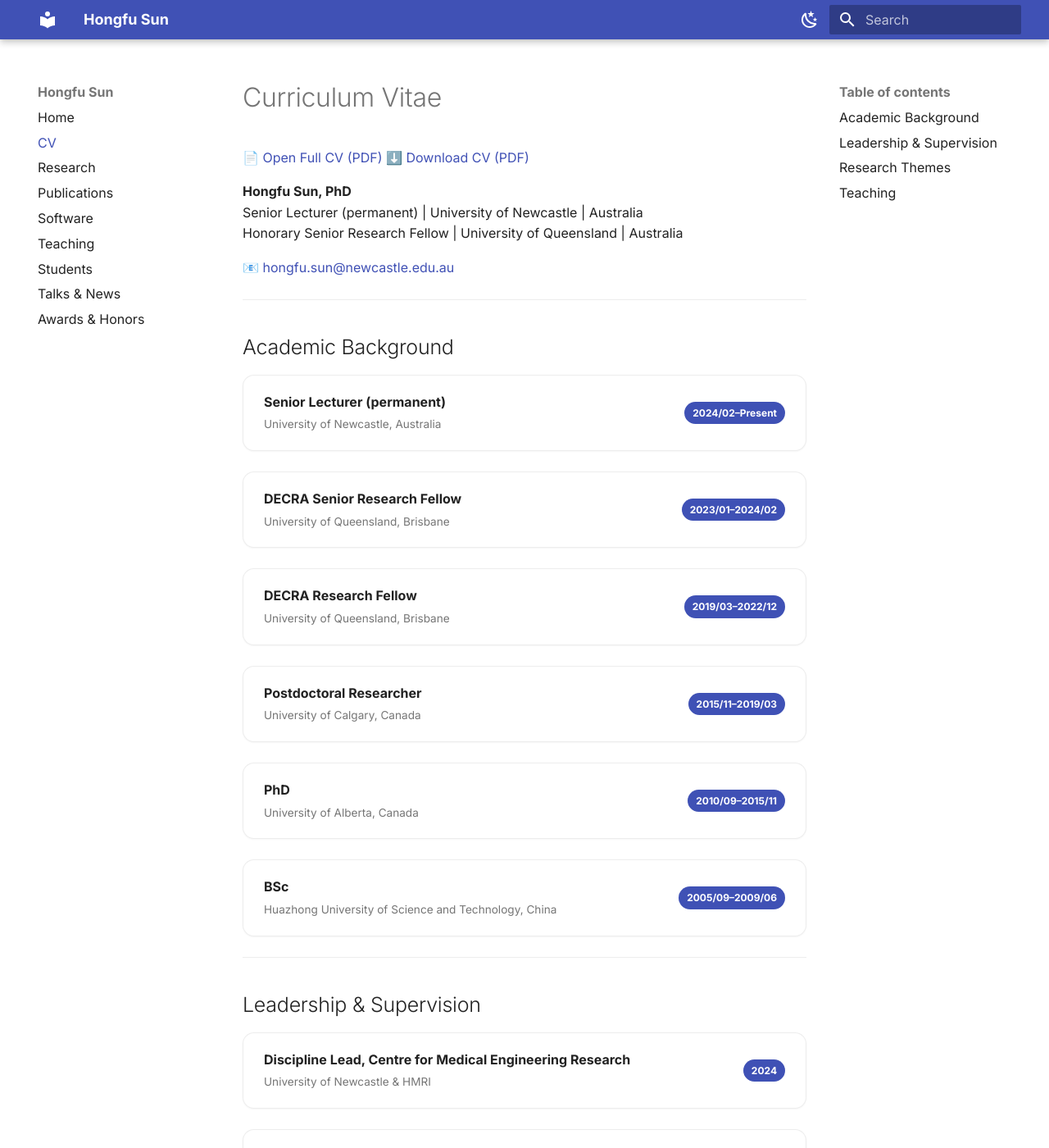
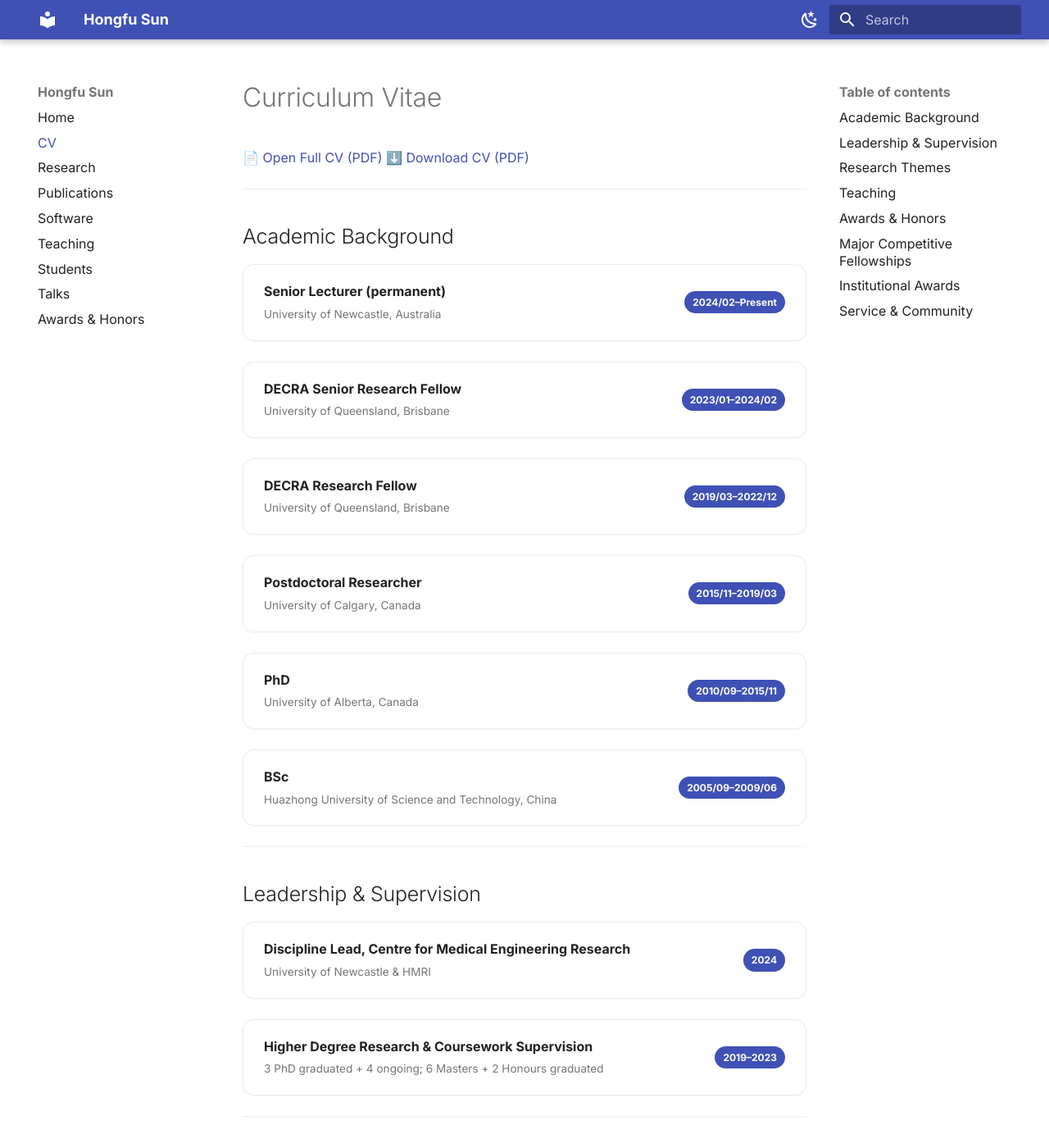
Before and after one commit to sunhongfu/sunhongfu.github.io, an MkDocs documentation site: the page built from docs/cv.md, in a window 1280 px wide and 1400 px high. Shown: the whole window at 82% size. Built offline with MkDocs 1.6.1 and Material for MkDocs 9.7.7, drawn with Linux system fonts in a browser that asks for light colours; some of the changed text lies outside the part shown.

Commit message:
more updates

```diff
--- a/docs/assets/extra.css
+++ b/docs/assets/extra.css
@@ -29,8 +29,8 @@
 }
 
 .md-typeset .hero-photo {
-  width: 200px;
-  height: 200px;
+  width: 180px;
+  height: 180px;
   object-fit: cover;
   border-radius: 50%;
   display: block;
@@ -347,7 +347,7 @@
   align-items: center;   /* vertical alignment */
   gap: 0.4rem;           /* spacing between title, buttons, tags */
   font-weight: 700;
-  font-size: 1.1rem;
+  font-size: 1rem;
 }
 
 /* subtitle line under the header */
--- a/docs/cv.md
+++ b/docs/cv.md
@@ -9,11 +9,6 @@
   </a>
 </div>
 
-**Hongfu Sun, PhD**
-Senior Lecturer (permanent) | University of Newcastle | Australia
-Honorary Senior Research Fellow | University of Queensland | Australia
-
-📧 [hongfu.sun@newcastle.edu.au](mailto:hongfu.sun@newcastle.edu.au)
 
 ---
 
@@ -136,3 +131,224 @@
   </div>
 
 </div>
+
+---
+
+## Awards & Honors
+
+<div class="awards-list">
+
+<div class="award-card">
+  <div class="award-title">
+    <b>Dr F & Mrs ME Zaccari Scholarship for Schizophrenia research</b>
+    <div class="award-sub">(1 PhD scholarship across UQ)</div>
+    <span class="award-year">2023</span>
+  </div>
+</div>
+
+<div class="award-card">
+  <div class="award-title">
+    <b>UQ Knowledge Exchange & Translation Award</b>
+    <div class="award-sub">(2 awardees from Engineering Faculty)</div>
+    <span class="award-year">2022</span>
+  </div>
+</div>
+
+<div class="award-card">
+  <div class="award-title">
+    <b>Nominee as President of ISMRM Australia and New Zealand community</b>
+    <span class="award-year">2022</span>
+  </div>
+</div>
+
+<div class="award-card">
+  <div class="award-title">
+    <b>Collaboration Award from UQAI</b>
+    <div class="award-sub">(6 awardees from Engineering Faculty)</div>
+    <span class="award-year">2022</span>
+  </div>
+</div>
+
+<div class="award-card">
+  <div class="award-title">
+    <b>Chair of ISMRM Data Processing Scientific oral and poster sessions</b>
+    <span class="award-year">2022</span>
+  </div>
+</div>
+
+<div class="award-card">
+  <div class="award-title">
+    <b>Chair of ISMRM QSM Scientific oral and poster sessions</b>
+    <span class="award-year">2021</span>
+  </div>
+</div>
+
+<div class="award-card">
+  <div class="award-title">
+    <b>Chair of ISMRM-ANZ acquisition and reconstruction session</b>
+    <span class="award-year">2021</span>
+  </div>
+</div>
+
+<div class="award-card">
+  <div class="award-title">
+    <b>ARC Discovery Early Career Researcher Award (DECRA)</b>
+    <div class="award-sub">Most prestigious government early-career fellowship (~200 awarded annually across Australia)</div>
+    <span class="award-year">2021</span>
+  </div>
+</div>
+
+<div class="award-card">
+  <div class="award-title">
+    <b>The “Rising Star” Award from School of ITEE</b>
+    <div class="award-sub">(4 awardees from School)</div>
+    <span class="award-year">2021</span>
+  </div>
+</div>
+
+<div class="award-card">
+  <div class="award-title">
+    <b>Early Career Researcher Award from UQ</b>
+    <span class="award-year">2020</span>
+  </div>
+</div>
+
+<div class="award-card">
+  <div class="award-title">
+    <b>Cover Article Award for MRM</b>
+    <div class="award-sub">(top MRI journal, January issue)</div>
+    <span class="award-year">2020</span>
+  </div>
+</div>
+
+<div class="award-card">
+  <div class="award-title">
+    <b>Summa Cum Laude Merit Award from ISMRM</b>
+    <div class="award-sub">(top 3% of 6000+ abstracts)</div>
+    <span class="award-year">2014 / 2015 / 2019</span>
+  </div>
+</div>
+
+<div class="award-card">
+  <div class="award-title">
+    <b>Conference Travel Award from Hotchkiss Brain Institute</b>
+    <span class="award-year">2018</span>
+  </div>
+</div>
+
+<div class="award-card">
+  <div class="award-title">
+    <b>Distinguished Reviewer Award for MRM</b>
+    <div class="award-sub">(top MRI journal)</div>
+    <span class="award-year">2017 / 2018</span>
+  </div>
+</div>
+
+<div class="award-card">
+  <div class="award-title">
+    <b>Distinguished Reviewer Award for Journal of Magnetic Resonance Imaging</b>
+    <span class="award-year">2016 – 2018</span>
+  </div>
+</div>
+
+<div class="award-card">
+  <div class="award-title">
+    <b>Postgraduate Fellowships in Health Innovation from Alberta Innovates</b>
+    <div class="award-sub">(most prestigious government fellowship, 20 awardees across Alberta)</div>
+    <span class="award-year">2016 – 2018</span>
+  </div>
+</div>
+
+<div class="award-card">
+  <div class="award-title">
+    <b>Trainee Stipend Award from ISMRM</b>
+    <span class="award-year">2013 – 2015 / 2018</span>
+  </div>
+</div>
+
+<div class="award-card">
+  <div class="award-title">
+    <b>Research Exchange Award from HBI-Melbourne Exchange Program</b>
+    <div class="award-sub">(2 awardees from University)</div>
+    <span class="award-year">2017</span>
+  </div>
+</div>
+
+<div class="award-card">
+  <div class="award-title">
+    <b>Chair of ISMRM QSM Educational oral and Scientific oral sessions</b>
+    <span class="award-year">2017</span>
+  </div>
+</div>
+
+<div class="award-card">
+  <div class="award-title">
+    <b>Postdoctoral Fellowship from T. Chen Fong in Medical Imaging Science</b>
+    <div class="award-sub">(1 awardee from University)</div>
+    <span class="award-year">2016</span>
+  </div>
+</div>
+
+<div class="award-card">
+  <div class="award-title">
+    <b>Postdoctoral Fellowships from Harley Hotchkiss - Samuel Weiss</b>
+    <span class="award-year">2015</span>
+  </div>
+</div>
+
+<div class="award-card">
+  <div class="award-title">
+    <b>Cover Article Award for MRM</b>
+    <div class="award-sub">(top MRI journal, May issue)</div>
+    <span class="award-year">2015</span>
+  </div>
+</div>
+
+<div class="award-card">
+  <div class="award-title">
+    <b>NIH Young Investigator Travel Award for QSM International Workshop</b>
+    <span class="award-year">2014 / 2015</span>
+  </div>
+</div>
+
+<div class="award-card">
+  <div class="award-title">
+    <b>Travel Award from University of Alberta Graduate Student Association</b>
+    <span class="award-year">2014</span>
+  </div>
+</div>
+
+<div class="award-card">
+  <div class="award-title">
+    <b>Consortium Ambassador for Canadian Graduate Engineering</b>
+    <span class="award-year">2013 / 2014</span>
+  </div>
+</div>
+
+<div class="award-card">
+  <div class="award-title">
+    <b>Scholarship from Faculty of Medicine & Dentistry 75th Anniversary</b>
+    <div class="award-sub">($7000)</div>
+    <span class="award-year">2012</span>
+  </div>
+</div>
+
+<div class="award-card">
+  <div class="award-title">
+    <b>Scholarship from the University of Alberta BME Graduate Program</b>
+    <div class="award-sub">($6500)</div>
+    <span class="award-year">2011</span>
+  </div>
+</div>
+
+</div>
+
+
+## Major Competitive Fellowships
+ARC DECRA, Postdoctoral Fellowships, etc.
+
+## Institutional Awards
+UQ Knowledge Exchange, Teaching Awards, etc.
+
+## Service & Community
+ISMRM chair roles, reviewer awards, community leadership.
--- a/mkdocs.yml
+++ b/mkdocs.yml
@@ -58,7 +58,7 @@
   - Software: software.md
   - Teaching: teaching.md
   - Students: students.md
-  - Talks & News: news.md
+  - Talks: news.md
   - Awards & Honors: awards.md
 
 markdown_extensions:
```
Also changed, not shown: docs/software.md (+20 -20 lines).
